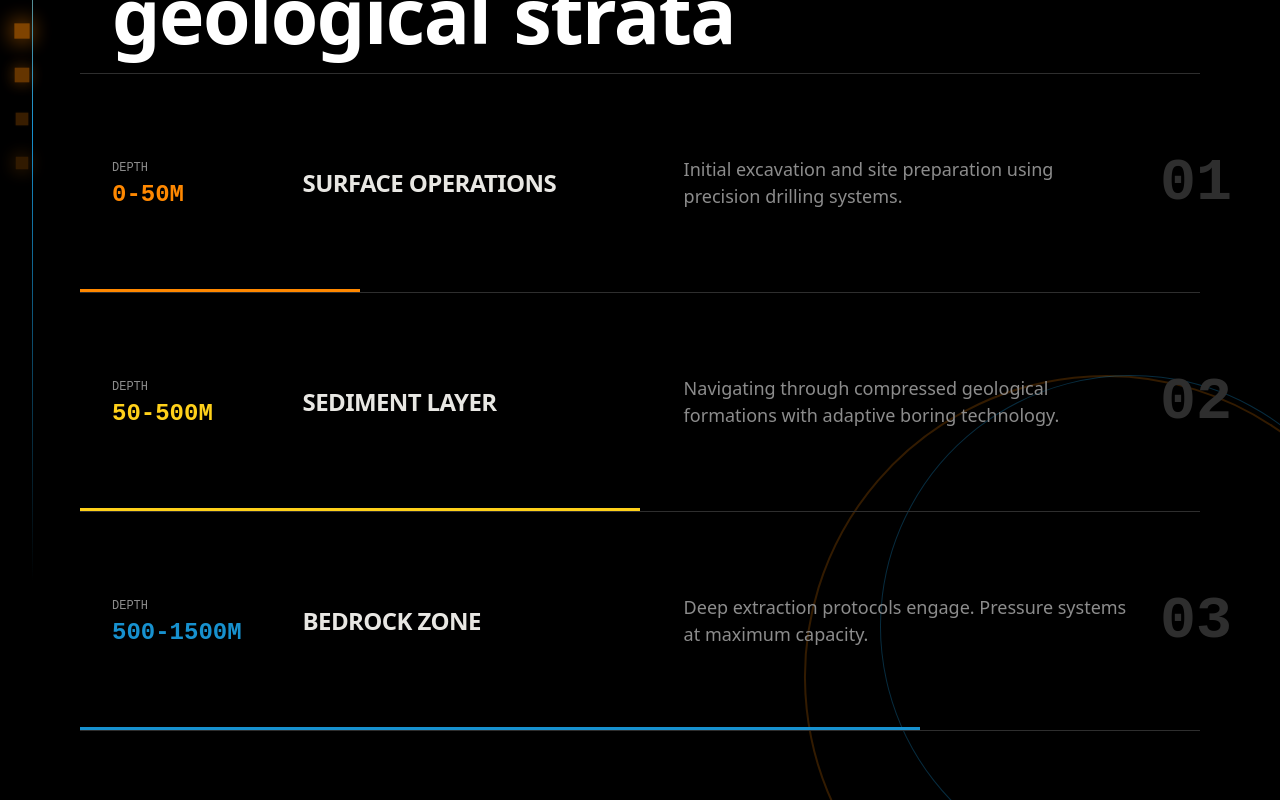
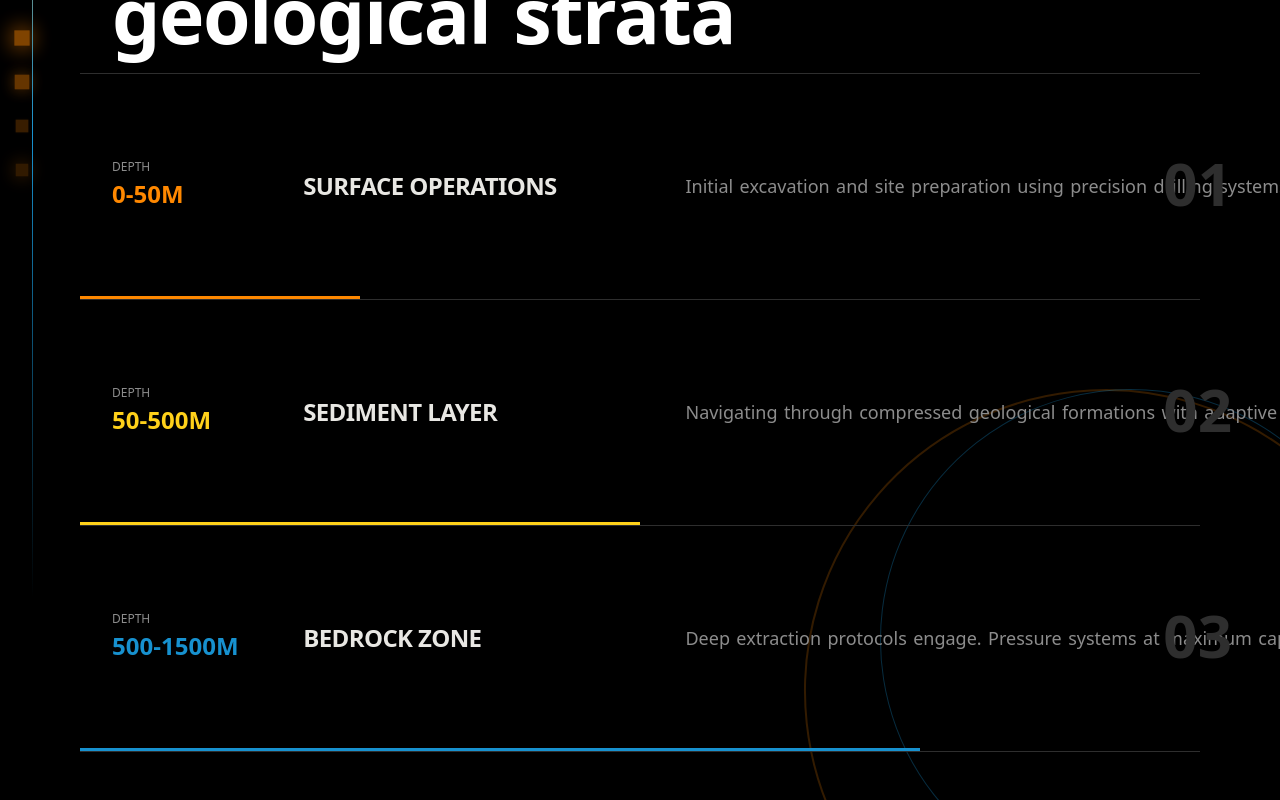
Before and after one commit to qgmbek/future-mining, a React (Vite) app: page / in a window 1280 px wide. Shown: the part 3640-4440 px from the top of the page. Built offline with nearby package versions, Linux system fonts and the light colour scheme.

Commit message:
text animations

```diff
--- a/src/Components/DepthExplorer/DepthExplorer.jsx
+++ b/src/Components/DepthExplorer/DepthExplorer.jsx
@@ -103,7 +103,7 @@ const DepthExplorer = () => {
                 display: "inline-block",
                 marginRight: "0.3em",
                 cursor: "pointer",
-                color: "white"
+                color: "white",
               }}
               whileHover={{
                 y: -5,
@@ -131,21 +131,79 @@ const DepthExplorer = () => {
               >
                 <div className="depth-grid">
                   <div className="depth-col depth-col-depth">
-                    <span className="depth-label">DEPTH</span>
+                    <span className="depth-label">
+                      <motion.div
+                        whileHover={{ color: "var(--warning)", x: 5 }}
+                        transition={{ duration: 0.2 }}
+                      >
+                        DEPTH
+                      </motion.div>
+                    </span>
                     <div className="depth-value" style={{ color: layer.color }}>
-                      {layer.depth}
+                      {layer.depth.split("").map((char, di) => (
+                        <motion.span
+                          key={di}
+                          style={{ display: "inline-block", cursor: "pointer" }}
+                          initial={{ opacity: 0, y: 20 }}
+                          whileInView={{ opacity: 1, y: 0 }}
+                          viewport={{ once: true }}
+                          transition={{ delay: 0.3 + di * 0.03, duration: 0.4 }}
+                          whileHover={{
+                            scale: 1.2,
+                            textShadow: "0 0 20px currentColor",
+                          }}
+                        >
+                          {char}
+                        </motion.span>
+                      ))}
                     </div>
                   </div>
 
                   <div className="depth-col depth-col-title">
-                    <h3>{layer.name}</h3>
+                    <motion.h3
+                      whileHover={{
+                        x: 10,
+                        color: "var(--warning)",
+                        letterSpacing: "0.05em",
+                      }}
+                      transition={{ duration: 0.3 }}
+                    >
+                      {layer.name}
+                    </motion.h3>
                   </div>
 
                   <div className="depth-col depth-col-desc">
-                    <p>{layer.description}</p>
+                    <p>
+                      {layer.description.split(" ").map((word, wi) => (
+                        <motion.span
+                          key={wi}
+                          style={{ marginRight: "0.4rem" }}
+                          initial={{ opacity: 0 }}
+                          whileInView={{ opacity: 1 }}
+                          viewport={{ once: true }}
+                          transition={{ delay: 0.02 + wi * 0.03 }}
+                          whileHover={{ color: "#fff" }}
+                        >
+                          {word}
+                        </motion.span>
+                      ))}
+                    </p>
                   </div>
 
-                  <div className="depth-col depth-col-index">0{i + 1}</div>
+                  <div className="depth-col depth-col-index">
+                    <motion.span
+                      initial={{ opacity: 0, scale: 0.5 }}
+                      whileInView={{ opacity: 1, scale: 1 }}
+                      viewport={{ once: true }}
+                      transition={{ delay: 0.6, duration: 0.5 }}
+                      whileHover={{
+                        color: "var(--warning)",
+                        scale: 1.1,
+                      }}
+                    >
+                      0{i + 1}
+                    </motion.span>
+                  </div>
                 </div>
               </motion.div>
             </div>
--- a/src/Components/Timeline/Timeline.jsx
+++ b/src/Components/Timeline/Timeline.jsx
@@ -1,92 +1,120 @@
-import { useRef } from 'react';
-import { motion, useScroll, useTransform } from 'framer-motion';
+import { useRef } from "react";
+import { motion, useScroll, useTransform } from "framer-motion";
 
 const Timeline = () => {
   const containerRef = useRef(null);
   const { scrollYProgress } = useScroll({
     target: containerRef,
-    offset: ['start end', 'end start']
+    offset: ["start end", "end start"],
   });
 
-  const lineHeight = useTransform(scrollYProgress, [0, 0.8], ['0%', '100%']);
+  const lineHeight = useTransform(scrollYProgress, [0, 0.8], ["0%", "100%"]);
 
   const events = [
-    { year: '1947', title: 'FOUNDATION', description: 'Terra Extraction established in post-war industrial boom.' },
-    { year: '1963', title: 'FIRST DEEP BORE', description: 'Achieved 500m depth with revolutionary drilling technology.' },
-    { year: '1984', title: 'GLOBAL EXPANSION', description: 'Operations extended to 12 countries across 4 continents.' },
-    { year: '1999', title: 'AUTOMATION ERA', description: 'Pioneered autonomous extraction systems.' },
-    { year: '2015', title: 'DEPTH RECORD', description: 'Reached 2,847m — deepest commercial extraction.' },
-    { year: '2026', title: 'NEXT FRONTIER', description: 'Preparing for sub-oceanic mineral exploration.' },
+    {
+      year: "1947",
+      title: "FOUNDATION",
+      description: "Terra Extraction established in post-war industrial boom.",
+    },
+    {
+      year: "1963",
+      title: "FIRST DEEP BORE",
+      description:
+        "Achieved 500m depth with revolutionary drilling technology.",
+    },
+    {
+      year: "1984",
+      title: "GLOBAL EXPANSION",
+      description: "Operations extended to 12 countries across 4 continents.",
+    },
+    {
+      year: "1999",
+      title: "AUTOMATION ERA",
+      description: "Pioneered autonomous extraction systems.",
+    },
+    {
+      year: "2015",
+      title: "DEPTH RECORD",
+      description: "Reached 2,847m — deepest commercial extraction.",
+    },
+    {
+      year: "2026",
+      title: "NEXT FRONTIER",
+      description: "Preparing for sub-oceanic mineral exploration.",
+    },
   ];
 
   const styles = {
     section: {
-      position: 'relative',
-      padding: '8rem 0',
-      overflow: 'hidden',
+      position: "relative",
+      padding: "8rem 0",
+      overflow: "hidden",
     },
     particle: {
-      position: 'absolute',
-      width: '0.125rem',
-      height: '0.125rem',
-      backgroundColor: 'hsla(32, 100%, 50%, 0.4)',
-      borderRadius: '50%',
+      position: "absolute",
+      width: "0.125rem",
+      height: "0.125rem",
+      backgroundColor: "hsla(32, 100%, 50%, 0.4)",
+      borderRadius: "50%",
     },
     verticalLine: {
-      position: 'absolute',
+      position: "absolute",
       left: 0,
       top: 0,
       bottom: 0,
-      width: '1px',
-      backgroundColor: 'hsl(0, 0%, 18%)',
+      width: "1px",
+      backgroundColor: "hsl(0, 0%, 18%)",
     },
     lineProgress: {
-      position: 'absolute',
+      position: "absolute",
       top: 0,
       left: 0,
-      width: '100%',
-      backgroundColor: 'var(--warning)',
-      transformOrigin: 'top',
+      width: "100%",
+      backgroundColor: "var(--warning)",
+      transformOrigin: "top",
     },
     eventContainer: {
-      position: 'relative',
-      display: 'grid',
-      gridTemplateColumns: '1fr',
-      gap: '2rem',
+      position: "relative",
+      display: "grid",
+      gridTemplateColumns: "1fr",
+      gap: "2rem",
     },
     yearMarker: {
-      position: 'absolute',
+      position: "absolute",
       left: 0,
       top: 0,
-      transform: 'translateX(-50%)',
-      width: '1rem',
-      height: '1rem',
-      border: '2px solid var(--warning)',
-      backgroundColor: '#000',
+      transform: "translateX(-50%)",
+      width: "1rem",
+      height: "1rem",
+      border: "2px solid var(--warning)",
+      backgroundColor: "#000",
       zIndex: 10,
     },
     bgAccent: {
-      position: 'absolute',
+      position: "absolute",
       right: 0,
-      top: '50%',
-      transform: 'translateY(-50%)',
-      fontFamily: 'var(--font-mono)',
-      fontSize: '20vw',
-      fontWeight: 'bold',
-      color: 'hsla(0, 0%, 18%, 0.2)',
+      top: "50%",
+      transform: "translateY(-50%)",
+      fontFamily: "var(--font-mono)",
+      fontSize: "20vw",
+      fontWeight: "bold",
+      color: "hsla(0, 0%, 18%, 0.2)",
       lineHeight: 1,
-      pointerEvents: 'none',
-      cursor: 'pointer',
+      pointerEvents: "none",
+      cursor: "pointer",
     },
   };
 
   return (
-    <section
-      ref={containerRef}
-      style={styles.section}
-      id="impact"
-    >
-      <div style={{ position: 'absolute', inset: 0, pointerEvents: 'none', overflow: 'hidden' }}>
+    <section ref={containerRef} style={styles.section} id="impact">
+      <div
+        style={{
+          position: "absolute",
+          inset: 0,
+          pointerEvents: "none",
+          overflow: "hidden",
+        }}
+      >
         {[...Array(12)].map((_, i) => (
           <motion.div
             key={i}
@@ -96,24 +124,42 @@ const Timeline = () => {
               top: `${Math.random() * 100}%`,
             }}
             animate={{ y: [0, -80, 0], opacity: [0, 1, 0] }}
-            transition={{ duration: 6 + Math.random() * 4, repeat: Infinity, delay: Math.random() * 6, ease: 'easeInOut' }}
+            transition={{
+              duration: 6 + Math.random() * 4,
+              repeat: Infinity,
+              delay: Math.random() * 6,
+              ease: "easeInOut",
+            }}
           />
         ))}
       </div>
 
       <motion.div
-        style={{ position: 'absolute', left: '50%', top: 0, bottom: 0, width: '1px', pointerEvents: 'none', opacity: 0.1 }}
+        style={{
+          position: "absolute",
+          left: "50%",
+          top: 0,
+          bottom: 0,
+          width: "1px",
+          pointerEvents: "none",
+          opacity: 0.1,
+        }}
       >
         <motion.div
-          style={{ position: 'absolute', inset: 0, background: 'linear-gradient(to bottom, var(--warning), transparent, var(--warning))' }}
+          style={{
+            position: "absolute",
+            inset: 0,
+            background:
+              "linear-gradient(to bottom, var(--warning), transparent, var(--warning))",
+          }}
           animate={{ opacity: [0.3, 0.6, 0.3] }}
-          transition={{ duration: 4, repeat: Infinity, ease: 'easeInOut' }}
+          transition={{ duration: 4, repeat: Infinity, ease: "easeInOut" }}
         />
       </motion.div>
 
       <div className="container">
         <motion.div
-          style={{ marginBottom: '6rem' }}
+          style={{ marginBottom: "6rem" }}
           initial={{ opacity: 0, y: 40 }}
           whileInView={{ opacity: 1, y: 0 }}
           viewport={{ once: true }}
@@ -121,24 +167,31 @@ const Timeline = () => {
         >
           <motion.span
             style={{
-              fontFamily: 'var(--font-mono)',
-              fontSize: '0.75rem',
-              letterSpacing: '0.3em',
-              color: 'var(--warning)',
-              display: 'inline-block',
-              cursor: 'pointer',
+              fontFamily: "var(--font-mono)",
+              fontSize: "0.75rem",
+              letterSpacing: "0.3em",
+              color: "var(--warning)",
+              display: "inline-block",
+              cursor: "pointer",
             }}
-            whileHover={{ letterSpacing: '0.5em' }}
+            whileHover={{ letterSpacing: "0.5em" }}
             transition={{ duration: 0.3 }}
           >
             05 / TIMELINE
           </motion.span>
-          <h2 className="text-display" style={{ marginTop: '1rem', maxWidth: '56rem' }}>
-            {"Eight decades of breaking ground".split(' ').map((word, i) => (
+          <h2
+            className="text-display"
+            style={{ marginTop: "1rem", maxWidth: "56rem" }}
+          >
+            {"Eight decades of breaking ground".split(" ").map((word, i) => (
               <motion.span
                 key={`${word}-${i}`}
-                style={{ display: 'inline-block', marginRight: '0.3em', cursor: 'pointer' }}
-                whileHover={{ y: -5, rotateZ: 2, color: 'var(--warning)' }}
+                style={{
+                  display: "inline-block",
+                  marginRight: "0.3em",
+                  cursor: "pointer",
+                }}
+                whileHover={{ y: -5, rotateZ: 2, color: "var(--warning)" }}
                 transition={{ duration: 0.2 }}
               >
                 {word}
@@ -147,48 +200,70 @@ const Timeline = () => {
           </h2>
         </motion.div>
 
-        <div style={{ position: 'relative' }}>
-          <div style={{ ...styles.verticalLine, left: '50%' }}>
-            <motion.div style={{ ...styles.lineProgress, height: lineHeight }} />
+        <div style={{ position: "relative" }}>
+          <div style={{ ...styles.verticalLine, left: "50%" }}>
+            <motion.div
+              style={{ ...styles.lineProgress, height: lineHeight }}
+            />
           </div>
 
-          <div style={{ display: 'flex', flexDirection: 'column', gap: '6rem' }}>
+          <div
+            style={{ display: "flex", flexDirection: "column", gap: "6rem" }}
+          >
             {events.map((event, i) => (
               <motion.div
                 key={event.year}
                 style={{
-                  position: 'relative',
-                  display: 'grid',
-                  gridTemplateColumns: 'repeat(2, 1fr)',
-                  gap: '2rem',
+                  position: "relative",
+                  display: "grid",
+                  gridTemplateColumns: "repeat(2, 1fr)",
+                  gap: "2rem",
                 }}
                 initial={{ opacity: 0, y: 60 }}
                 whileInView={{ opacity: 1, y: 0 }}
-                viewport={{ once: true, margin: '-100px' }}
+                viewport={{ once: true, margin: "-100px" }}
                 transition={{ duration: 0.8 }}
               >
                 <motion.div
-                  style={{ ...styles.yearMarker, left: '50%' }}
-                  animate={{ boxShadow: ['0 0 0 0 hsla(32, 100%, 50%, 0)', '0 0 20px 4px hsla(32, 100%, 50%, 0.3)', '0 0 0 0 hsla(32, 100%, 50%, 0)'] }}
+                  style={{ ...styles.yearMarker, left: "50%" }}
+                  animate={{
+                    boxShadow: [
+                      "0 0 0 0 hsla(32, 100%, 50%, 0)",
+                      "0 0 20px 4px hsla(32, 100%, 50%, 0.3)",
+                      "0 0 0 0 hsla(32, 100%, 50%, 0)",
+                    ],
+                  }}
                   transition={{ duration: 3, repeat: Infinity, delay: i * 0.5 }}
                 />
 
-                <div style={{
-                  paddingRight: i % 2 === 0 ? '6rem' : 0,
-                  textAlign: i % 2 === 0 ? 'right' : 'left',
-                  gridColumn: i % 2 === 0 ? '1' : '2',
-                  paddingLeft: i % 2 === 0 ? 0 : '6rem',
-                }}>
+                <div
+                  style={{
+                    paddingRight: i % 2 === 0 ? "6rem" : 0,
+                    textAlign: i % 2 === 0 ? "right" : "left",
+                    gridColumn: i % 2 === 0 ? "1" : "2",
+                    paddingLeft: i % 2 === 0 ? 0 : "6rem",
+                  }}
+                >
                   <motion.span
                     className="text-data"
-                    style={{ fontSize: 'clamp(3rem, 5vw, 3.75rem)', display: 'inline-block', cursor: 'pointer' }}
-                    whileHover={{ scale: 1.1, textShadow: '0 0 30px hsla(32, 100%, 50%, 0.8)' }}
+                    style={{
+                      fontSize: "clamp(3rem, 5vw, 3.75rem)",
+                      display: "inline-block",
+                      cursor: "pointer",
+                    }}
+                    whileHover={{
+                      scale: 1.1,
+                      textShadow: "0 0 30px hsla(32, 100%, 50%, 0.8)",
+                    }}
                     transition={{ duration: 0.2 }}
                   >
-                    {event.year.split('').map((char, ci) => (
+                    {event.year.split("").map((char, ci) => (
                       <motion.span
                         key={ci}
-                        style={{ display: 'inline-block' }}
+                        style={{
+                          display: "inline-block",
+                          color: "var(--warning)",
+                        }}
                         initial={{ opacity: 0, y: 30 }}
                         whileInView={{ opacity: 1, y: 0 }}
                         viewport={{ once: true }}
@@ -199,27 +274,40 @@ const Timeline = () => {
                     ))}
                   </motion.span>
                   <motion.h3
-                    style={{ fontSize: '1.5rem', fontWeight: 600, marginTop: '1rem', marginBottom: '0.5rem', cursor: 'pointer' }}
+                    style={{
+                      fontSize: "1.5rem",
+                      fontWeight: 600,
+                      marginTop: "1rem",
+                      marginBottom: "0.5rem",
+                      cursor: "pointer",
+                    }}
                     initial={{ opacity: 0, x: i % 2 === 0 ? 30 : -30 }}
                     whileInView={{ opacity: 1, x: 0 }}
                     viewport={{ once: true }}
                     transition={{ delay: 0.4, duration: 0.6 }}
-                    whileHover={{ color: 'var(--warning)', x: i % 2 === 0 ? -5 : 5 }}
+                    whileHover={{
+                      color: "var(--warning)",
+                      x: i % 2 === 0 ? -5 : 5,
+                    }}
                   >
                     {event.title}
                   </motion.h3>
                   <motion.p
-                    style={{ color: 'var(--muted-foreground)' }}
+                    style={{ color: "hsl(0, 0%, 55%)" }}
                     initial={{ opacity: 0 }}
                     whileInView={{ opacity: 1 }}
                     viewport={{ once: true }}
                     transition={{ delay: 0.5, duration: 0.6 }}
                   >
-                    {event.description.split(' ').map((word, wi) => (
+                    {event.description.split(" ").map((word, wi) => (
                       <motion.span
                         key={wi}
-                        style={{ display: 'inline-block', marginRight: '0.25em', cursor: 'pointer' }}
-                        whileHover={{ color: 'var(--foreground)' }}
+                        style={{
+                          display: "inline-block",
+                          marginRight: "0.25em",
+                          cursor: "pointer",
+                        }}
+                        whileHover={{ color: "hsl(45, 10%, 90%)" }}
                       >
                         {word}
                       </motion.span>
@@ -238,7 +326,7 @@ const Timeline = () => {
         whileInView={{ opacity: 1, x: 0 }}
         viewport={{ once: true }}
         transition={{ duration: 1, ease: [0.16, 1, 0.3, 1] }}
-        whileHover={{ color: 'hsla(32, 100%, 50%, 0.1)', x: -20 }}
+        whileHover={{ color: "hsla(32, 100%, 50%, 0.1)", x: -20 }}
       >
         77
       </motion.div>
```
